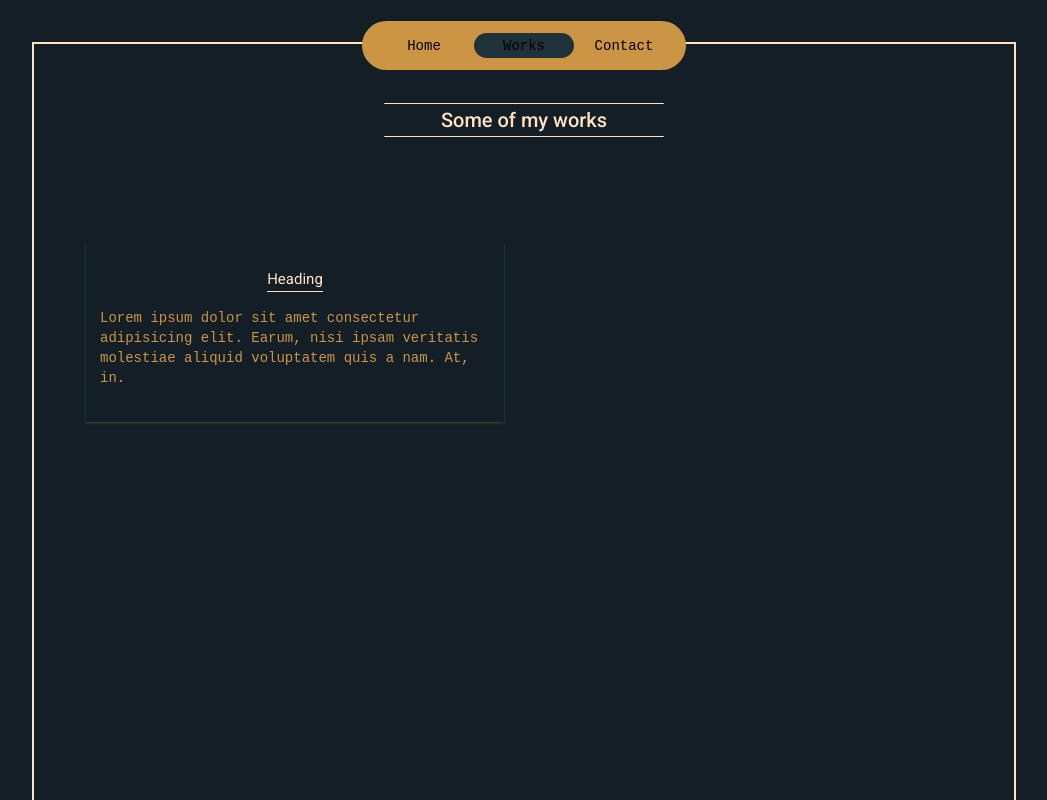
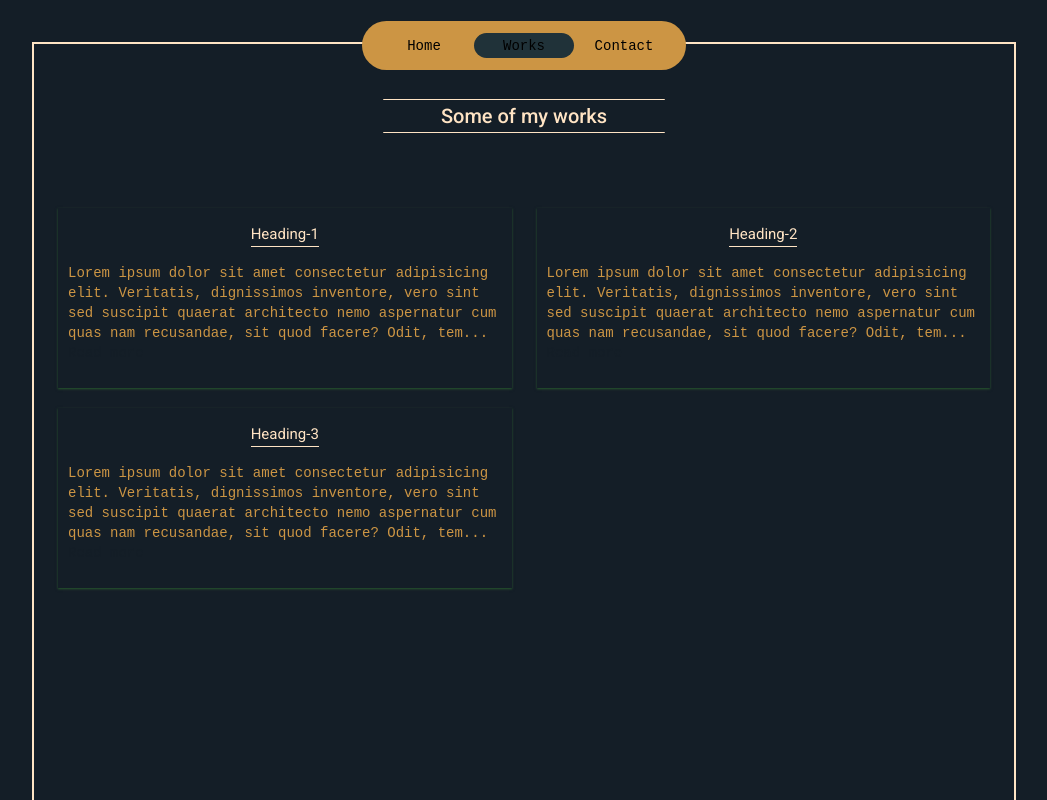
Before and after one commit to shagat/Portfolio-app, an Angular app: page /works in a window 1280 px wide. Shown: the whole page, without its empty margins (116-1163 px from the left). Built offline with nearby package versions, Linux system fonts and the light colour scheme.

Commit message:
test data added in service and added getWorks in services of works

```diff
--- a/src/app/app.module.ts
+++ b/src/app/app.module.ts
@@ -9,6 +9,7 @@ import { HeroComponent } from './home/hero/hero.component'
 import { HomeAboutComponent } from './home/hero/home-about/home-about.component';
 import { WorksListComponent } from './works/works-list/works-list.component';
 import { WorksDetailsComponent } from './works/works-details/works-details.component';
+import { ShortenPipe } from './shared/shorten.pipe';
 
 @NgModule({
   declarations: [
@@ -18,6 +19,7 @@ import { WorksDetailsComponent } from './works/works-details/works-details.compo
     HomeAboutComponent,
     WorksListComponent,
     WorksDetailsComponent,
+    ShortenPipe,
 
   ],
   imports: [
--- /dev/null
+++ b/src/app/shared/shorten.pipe.ts
@@ -0,0 +1,13 @@
+import { Pipe, PipeTransform } from "@angular/core";
+
+@Pipe({
+    name:'shorten'
+})
+export class ShortenPipe implements PipeTransform{
+    transform(value: any, limit:number) {
+        if (value.length > limit){
+            return value.substr(0, limit) + '...';
+        }
+        return value;
+    }
+}
--- a/src/app/works/works-list/works-list.component.css
+++ b/src/app/works/works-list/works-list.component.css
@@ -1,15 +1,15 @@
 .grid-card {
-  margin: 3em;
+  margin: 1em;
   display: grid;
   grid-auto-columns: 1fr;
   grid-template-columns: repeat(2, 1fr);
   grid-template-rows: 1fr;
-  gap: 40px 40px;
+  gap: 20px 25px;
 }
 
 .box {
-  height: 150px;
-  padding: 1em;
+  height: 160px;
+  padding: 10px;
   justify-content: center;
   align-items: center;
   display: flex;
--- a/src/app/works/works-list/works-list.component.html
+++ b/src/app/works/works-list/works-list.component.html
@@ -1,13 +1,14 @@
 <section>
-  <div class="main-container">
+  <div class="main-container" >
     <div class="box box-heading heading-works">
       <h2 class="heading-page">Some of my works</h2>
     </div>
-    <div class="grid-card">
-      <div class="box shadow">
-        <h4 class="heading-sub">Heading</h4>
-        <p class="paragraph-beige">Lorem ipsum dolor sit amet consectetur adipisicing elit. Earum, nisi ipsam veritatis molestiae aliquid
-          voluptatem quis a nam. At, in.</p>
+    <div class="grid-card" >
+      <div class="box shadow" *ngFor="let work of works">
+        <h4 class="heading-sub">{{work.heading}}</h4>
+        <p class="paragraph-beige">{{work.description | shorten:200}}
+          <span class="text-btn">Read more</span>
+        </p>
       </div>
     </div>
   </div>
--- a/src/app/works/works-list/works-list.component.ts
+++ b/src/app/works/works-list/works-list.component.ts
@@ -1,4 +1,6 @@
 import { Component, OnInit } from '@angular/core';
+import { Work } from '../Work.model';
+import { WorksService } from '../works-service';
 
 @Component({
   selector: 'app-works-list',
@@ -6,10 +8,10 @@ import { Component, OnInit } from '@angular/core';
   styleUrls: ['./works-list.component.css']
 })
 export class WorksListComponent implements OnInit {
-
-  constructor() { }
+works: Work[]=[];
+  constructor(private worksService: WorksService) { }
 
   ngOnInit(): void {
+    this.works = this.worksService.getWorks()
   }
-
 }
--- a/src/app/works/works-service.ts
+++ b/src/app/works/works-service.ts
@@ -0,0 +1,35 @@
+import { Injectable } from "@angular/core";
+import { Work } from "./Work.model";
+
+@Injectable({
+    providedIn:('root')
+})
+export class WorksService {
+    private works:Work[] = [
+        new Work(
+            'Heading-1',
+            '../assets/rishabh-mathew-Foi2sqECfOA-unsplash.jpg',
+            'Lorem ipsum dolor sit amet consectetur adipisicing elit. Veritatis, dignissimos inventore, vero sint sed suscipit quaerat architecto nemo aspernatur cum quas nam recusandae, sit quod facere? Odit, temporibus omnis. Nobis repellat adipisci dolores iusto nemo et aspernatur dolor enim aliquid.',
+            'some links to project 1',
+            'Lorem ipsum dolor sit amet consectetur adipisicing elit. Earum, nisi ipsam veritatis molestiae aliqui lkjkdsajhhi aisjdi0fe'
+        ),
+        new Work(
+            'Heading-2',
+            '../assets/rishabh-mathew-Foi2sqECfOA-unsplash.jpg',
+            'Lorem ipsum dolor sit amet consectetur adipisicing elit. Veritatis, dignissimos inventore, vero sint sed suscipit quaerat architecto nemo aspernatur cum quas nam recusandae, sit quod facere? Odit, temporibus omnis. Nobis repellat adipisci dolores iusto nemo et aspernatur dolor enim aliquid.',
+            'some links to project 2',
+            'Lorem ipsum dolor sit amet consectetur adipisicing elit. Earum, nisi ipsam veritatis molestiae aliqui'
+        ),
+        new Work(
+            'Heading-3',
+            '../assets/rishabh-mathew-Foi2sqECfOA-unsplash.jpg',
+            'Lorem ipsum dolor sit amet consectetur adipisicing elit. Veritatis, dignissimos inventore, vero sint sed suscipit quaerat architecto nemo aspernatur cum quas nam recusandae, sit quod facere? Odit, temporibus omnis.',
+            'some links to project 3',
+            'Lorem ipsum dolor sit amet consectetur adipisicing elit. Earum, nisi ipsam veritatis molestiae aliqui lkjkdsajhhi aisjdi0fe'
+        )
+    ]
+
+    getWorks(){
+        return this.works.slice();
+    }
+}
--- a/src/styles.css
+++ b/src/styles.css
@@ -97,6 +97,18 @@ a {
 .btn:hover {
   background-color: #E0DDAA;
 }
+.text-btn {
+  display: inline-block;
+  cursor: pointer;
+  color: var(--dark-color);
+  border: none;
+}
+
+.text-btn:hover{
+  color: var(--primary-color);
+  border-right: 1px solid #5cb85c;
+  animation: writer .8s infinite alternate;
+}
 
 .shadow {
   box-shadow: rgba(45, 124, 45, 0.6) 0px 1px 2px 0px, rgba(60, 64, 67, 0.15) 0px 1px 3px 1px;
@@ -104,3 +116,9 @@ a {
 
 html, body { height: 100%; }
 body { margin: 0; font-family: Roboto, "Helvetica Neue", sans-serif; }
+
+@keyframes writer {
+  50% {
+    border-color: transparent;
+  }
+}
```
